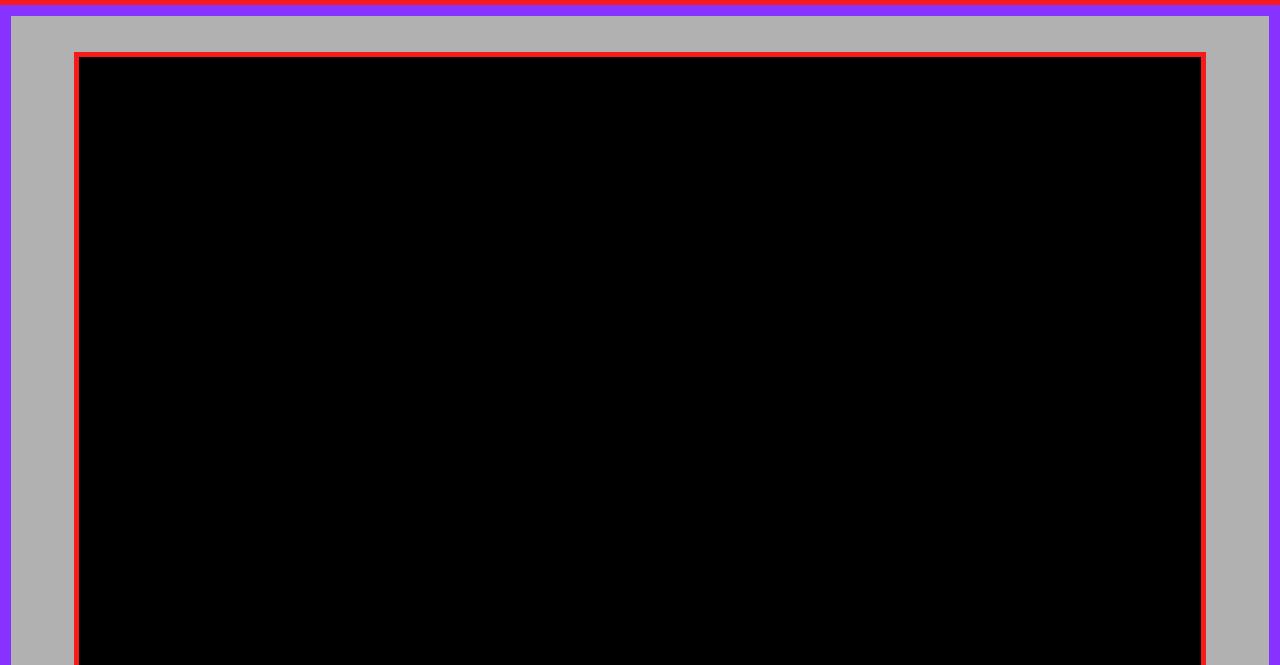
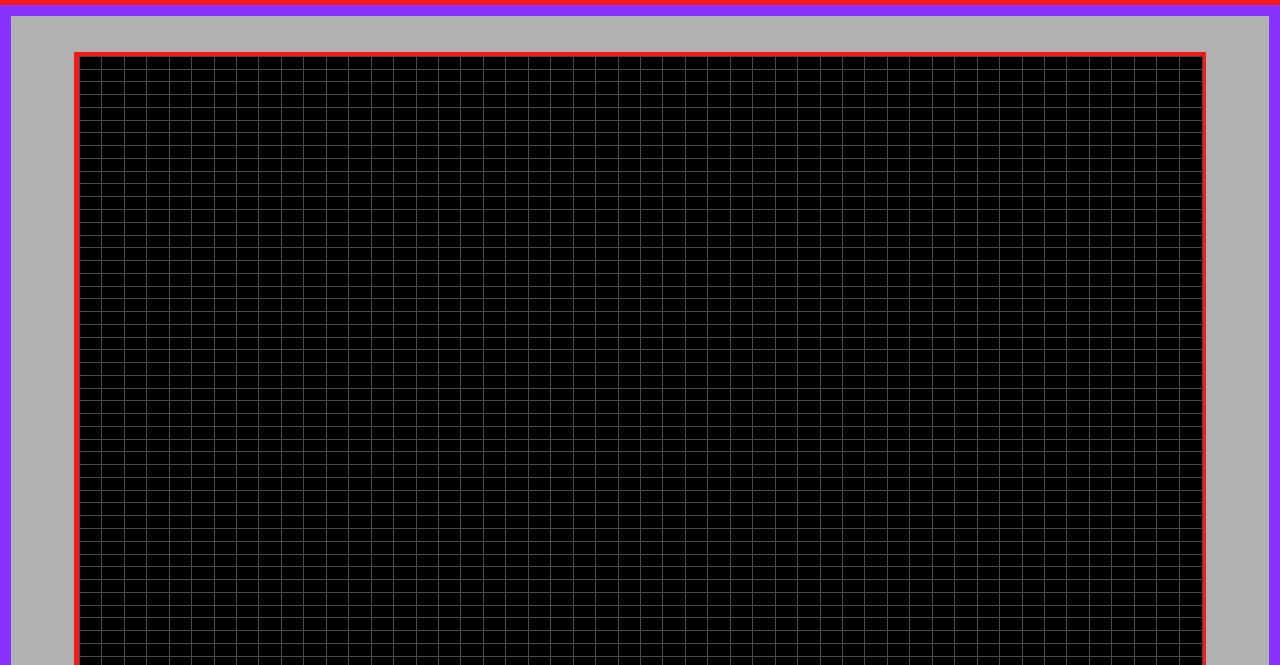
Before and after one commit to Starvingg/FPS-Aim-Trainer, a plain HTML site: page index.html in a window 1280 px wide. Shown: the part 133-798 px from the top of the page. Drawn offline with Linux system fonts and the light colour scheme.

Commit message:
In main.js: // Updated variable name from gridItems to fullGrid // Added notes to the initailizeGrid function
In style.css:
// Updated border property in .grid-item

```diff
--- a/css/style.css
+++ b/css/style.css
@@ -40,7 +40,7 @@
 
         .grid-item {
             background-color: black;
-            /* border: .5px solid rgb(72, 72, 72); */
+            border: .5px solid rgb(72, 72, 72);
             width: 100%;
             height: 100%;
             cursor: pointer;
--- a/js/main.js
+++ b/js/main.js
@@ -17,22 +17,21 @@
 			// The below are the total number of columns and rows in the grid
 			const totalColumns = 50; // Defiend manually
         	const totalRows = 50; // Defined manually
-        	const gridItems = []; // This will be a 2D array of grid items
+        	const fullGrid = []; // This will be a 2D array of grid items
 
         	function getRandomNumber(max) {
         		return Math.floor(Math.random() * max);
         	}
 
-        	function initializeGrid() {
-				// This function will initailize the grid
-        		for (let row = 0; row < totalRows; row++) {
-        			gridItems[row] = [];
+        	function initializeGrid() { // This function initializes a grid of individuals squares
+        		for (let row = 0; row < totalRows; row++) { // A loop that runs for the equivilent amount of rows
+        			fullGrid[row] = []; // The grid is refferenced as a 2D array, so this allows for index row to be an array
         			for (let col = 0; col < totalColumns; col++) {
-        				const gridItem = document.createElement('div');
-        				gridItem.className = 'grid-item'; // References the grid-item class in the CSS
-        				gridItem.addEventListener('click', handleGridItemClick);
-        				gridItems[row][col] = gridItem;
-        				gridContainer.appendChild(gridItem);
+        				const gridItem = document.createElement('div'); // Initalizes the gridItem variable to create a div element
+        				gridItem.className = 'grid-item'; // Assigns gridItem the grid-item CSS class
+        				gridItem.addEventListener('click', handleGridItemClick); // Assigning gridItem an event listner, upon that event, JS will run the handleGridItemClick function
+        				fullGrid[row][col] = gridItem; // Assigns [row][col] to gridItem object this allows JS to reference the gridItem
+        				gridContainer.appendChild(gridItem); // This adds gridItem visually to the DOM
         			}
         		}
         	}
@@ -40,7 +39,7 @@
         	function lightUpRandomSquare() {
         		const randomRow = getRandomNumber(totalRows);
         		const randomCol = getRandomNumber(totalColumns);
-        		const gridItem = gridItems[randomRow][randomCol];
+        		const gridItem = fullGrid[randomRow][randomCol];
         		gridItem.classList.add('active');
         		gridItem.clicked = false;
         		setTimeout(() => {
```
